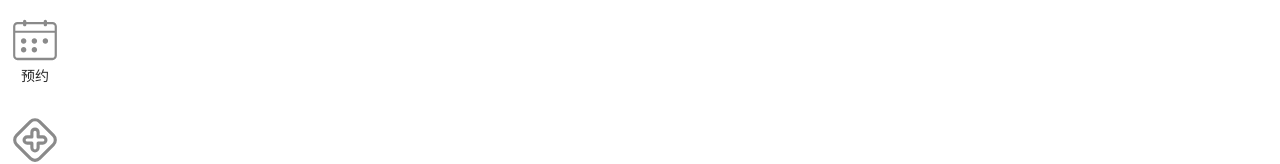
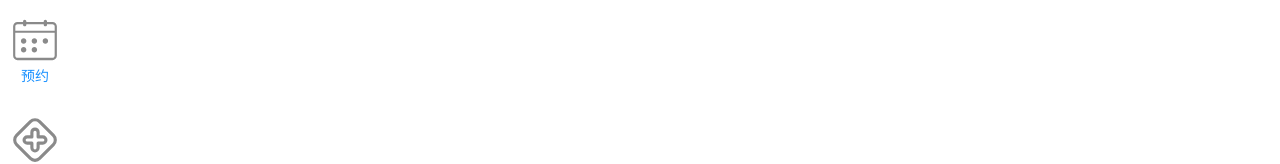
Before and after one commit to kongmingLatern/hospitalOrder, a Vue app in the folder frontend/: page /index in a window 1280 px wide. Shown: the part 647-811 px from the top of the page. Built offline with nearby package versions, Linux system fonts and the light colour scheme.

Commit message:
chore: add router-link

```diff
--- a/frontend/src/views/index/icon/Icon.vue
+++ b/frontend/src/views/index/icon/Icon.vue
@@ -11,7 +11,9 @@
           p-id="4313" fill="#8a8a8a"></path>
       </svg>
     </template>
-    <template #desc>预约</template>
+    <template #desc>
+      <router-link to="/order/rid1">预约</router-link>
+    </template>
   </IconTemp>
   <IconTemp>
     <template #svg>
```
